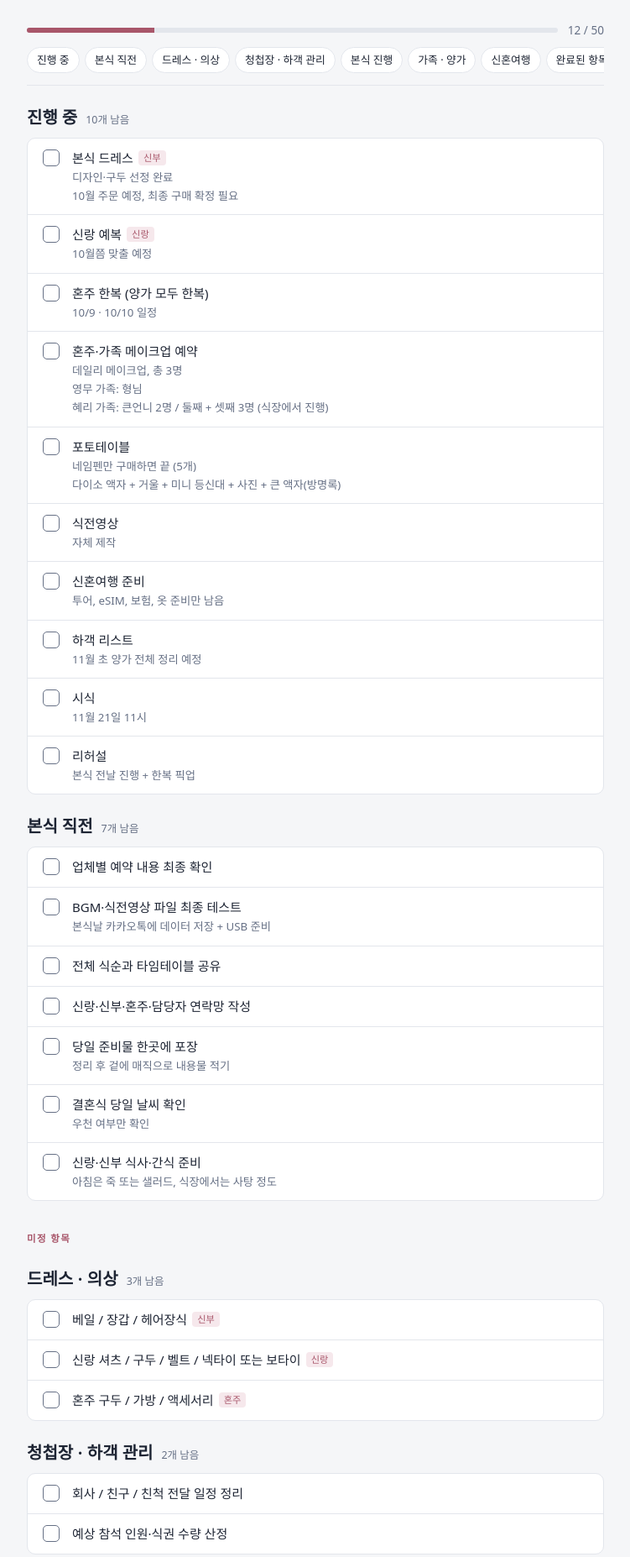
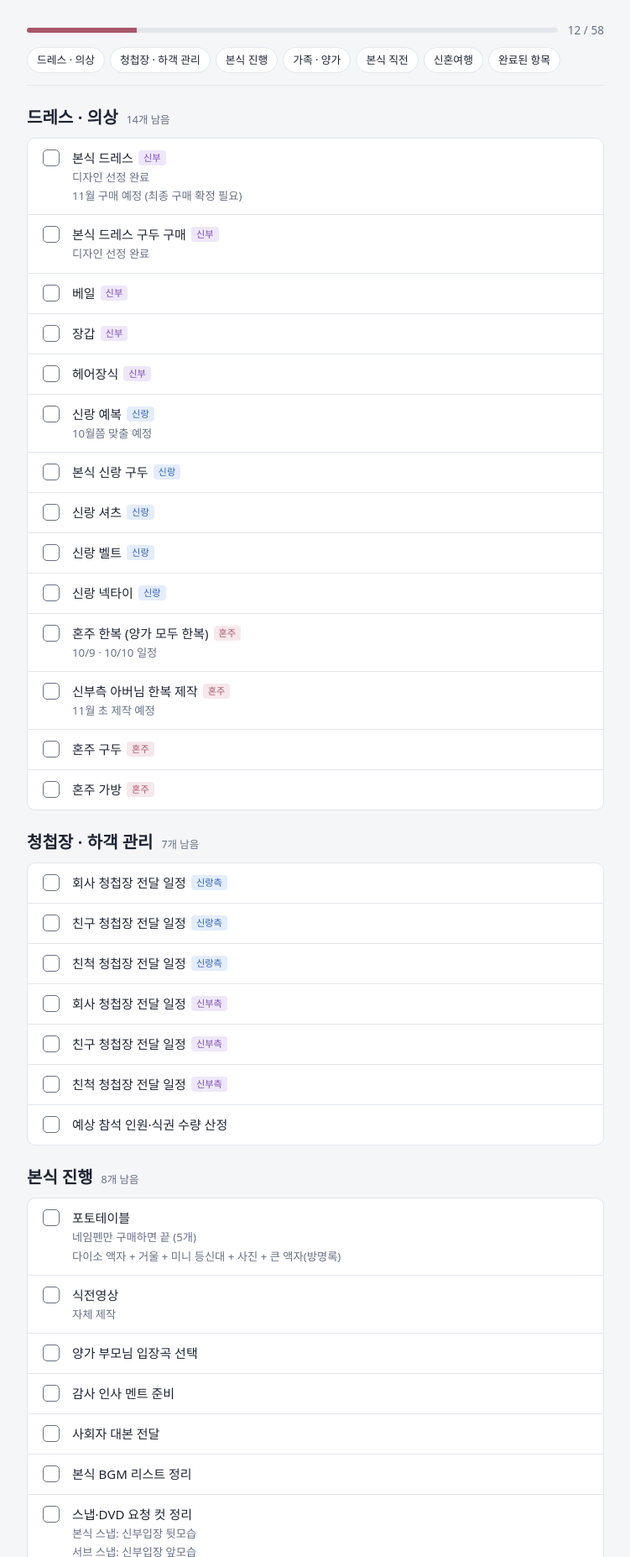
Before and after one commit to jhr-630/wedding, a plain HTML site: page index.html in a window 1280 px wide. Shown: the part 200-2054 px from the top of the page at 84% size, without its empty margins (264-1015 px from the left). Drawn offline with Linux system fonts and the light colour scheme; a web font is replaced by a local one.

Commit message:
Refactor CSS variables and update JavaScript logic

```diff
--- a/index.html
+++ b/index.html
@@ -12,15 +12,16 @@
 :root{
   --bg:#f5f6f8; --surface:#ffffff; --ink:#1d2433; --muted:#667085; --line:#e3e6ec;
   --accent:#a8566a; --accent-soft:#f6e8ec; --done:#9aa3b2;
+  --bride:#7a4bb5; --bride-soft:#efe7f9; --groom:#2f62b8; --groom-soft:#e4edfb;
   --display:"Gowun Batang", "Nanum Myeongjo", serif;
   --body:"IBM Plex Sans KR", "Apple SD Gothic Neo", "Malgun Gothic", system-ui, sans-serif;
 }
 @media (prefers-color-scheme: dark){:root:not([data-theme="light"]){
   --bg:#14171e; --surface:#1c2029; --ink:#e8eaf0; --muted:#9aa2b3; --line:#2b313d;
-  --accent:#e49aae; --accent-soft:#3a2730; --done:#6b7385; color-scheme:dark}}
+  --accent:#e49aae; --accent-soft:#3a2730; --done:#6b7385; --bride:#c4a3f0; --bride-soft:#30264a; --groom:#93b6f2; --groom-soft:#1f2c47; color-scheme:dark}}
 :root[data-theme="dark"]{
   --bg:#14171e; --surface:#1c2029; --ink:#e8eaf0; --muted:#9aa2b3; --line:#2b313d;
-  --accent:#e49aae; --accent-soft:#3a2730; --done:#6b7385; color-scheme:dark}
+  --accent:#e49aae; --accent-soft:#3a2730; --done:#6b7385; --bride:#c4a3f0; --bride-soft:#30264a; --groom:#93b6f2; --groom-soft:#1f2c47; color-scheme:dark}
 *{box-sizing:border-box}
 body{background:var(--bg);color:var(--ink);font-family:var(--body);font-size:15px;line-height:1.6;margin:0}
 .wrap{max-width:720px;margin:0 auto;padding:32px 16px 80px}
@@ -62,6 +63,8 @@ button.danger{border-color:var(--accent);color:var(--accent)}
 .tab[aria-selected="true"]{background:var(--accent);color:var(--surface);font-weight:600}
 .tab:focus-visible{outline:2px solid var(--accent);outline-offset:2px}
 header p#lead{margin-top:10px}
+.who.bride{color:var(--bride);background:var(--bride-soft)}
+.who.groom{color:var(--groom);background:var(--groom-soft)}
 .from{display:inline-block;font-size:.7rem;color:var(--muted);border:1px solid var(--line);border-radius:4px;padding:0 6px;margin-left:6px;vertical-align:2px;white-space:nowrap}
 li.leaving{opacity:.4;transition:opacity .3s}
 .empty{margin:8px 0 0;padding:12px 14px;border:1px dashed var(--line);border-radius:10px;color:var(--muted);font-size:.86rem}
@@ -94,51 +97,57 @@ li.leaving{opacity:.4;transition:opacity .3s}
 
 <script>
 const PRE = [
- {g:null, id:"p-doing", h:"진행 중", items:[
-  ["본식 드레스","디자인·구두 선정 완료\n10월 주문 예정, 최종 구매 확정 필요",'신부'],
+ {id:"p-attire", h:"드레스 · 의상", stable:true, items:[
+  ["본식 드레스","디자인 선정 완료\n11월 구매 예정 (최종 구매 확정 필요)",'신부'],
+  ["본식 드레스 구두 구매","디자인 선정 완료",'신부'],
+  ["베일",null,'신부'],
+  ["장갑",null,'신부'],
+  ["헤어장식",null,'신부'],
   ["신랑 예복","10월쯤 맞출 예정",'신랑'],
-  ["혼주 한복 (양가 모두 한복)","10/9 · 10/10 일정"],
-  ["혼주·가족 메이크업 예약","데일리 메이크업, 총 3명\n영무 가족: 형님\n혜리 가족: 큰언니 2명 / 둘째 + 셋째 3명 (식장에서 진행)"],
+  ["본식 신랑 구두",null,'신랑'],
+  ["신랑 셔츠",null,'신랑'],
+  ["신랑 벨트",null,'신랑'],
+  ["신랑 넥타이",null,'신랑'],
+  ["혼주 한복 (양가 모두 한복)","10/9 · 10/10 일정",'혼주'],
+  ["신부측 아버님 한복 제작","11월 초 제작 예정",'혼주'],
+  ["혼주 구두",null,'혼주'],
+  ["혼주 가방",null,'혼주']]},
+
+ {id:"p-guest", h:"청첩장 · 하객 관리", stable:true, items:[
+  ["회사 청첩장 전달 일정",null,'신랑측'],
+  ["친구 청첩장 전달 일정",null,'신랑측'],
+  ["친척 청첩장 전달 일정",null,'신랑측'],
+  ["회사 청첩장 전달 일정",null,'신부측'],
+  ["친구 청첩장 전달 일정",null,'신부측'],
+  ["친척 청첩장 전달 일정",null,'신부측'],
+  ["예상 참석 인원·식권 수량 산정"]]},
+
+ {id:"p-cere", h:"본식 진행", stable:true, items:[
   ["포토테이블","네임펜만 구매하면 끝 (5개)\n다이소 액자 + 거울 + 미니 등신대 + 사진 + 큰 액자(방명록)"],
   ["식전영상","자체 제작"],
-  ["신혼여행 준비","투어, eSIM, 보험, 옷 준비만 남음"],
-  ["하객 리스트","11월 초 양가 전체 정리 예정"],
-  ["시식","11월 21일 11시"],
-  ["리허설","본식 전날 진행 + 한복 픽업"]]},
+  ["양가 부모님 입장곡 선택"],
+  ["감사 인사 멘트 준비"],
+  ["사회자 대본 전달"],
+  ["본식 BGM 리스트 정리"],
+  ["스냅·DVD 요청 컷 정리","본식 스냅: 신부입장 뒷모습\n서브 스냅: 신부입장 앞모습\nDVD: 신부입장 뒷모습"],
+  ["아이폰스냅 요청 전달","부모님 입장 영상·사진 촬영 필수"]]},
 
- {g:null, id:"p-before", h:"본식 직전", items:[
+ {id:"p-family", h:"가족 · 양가", stable:true, items:[
+  ["혼주·가족 메이크업 예약","전부 식장에서 진행 예정\n혼주: 신랑 아버님 · 신랑 어머님 · 신부 아버님 · 신부 어머님\n혜리 가족: 큰언니 2명 / 작은언니 2명 / 오빠\n영무 가족: 형님"],
+  ["혼주 메이크업 시작 시간 확인 및 공유"],
+  ["시식","11월 21일 11시"]]},
+
+ {id:"p-before", h:"본식 직전", stable:true, items:[
+  ["리허설","본식 전날 진행 + 한복 픽업"],
   ["업체별 예약 내용 최종 확인"],
   ["BGM·식전영상 파일 최종 테스트","본식날 카카오톡에 데이터 저장 + USB 준비"],
-  ["전체 식순과 타임테이블 공유"],
+  ["전체 식순·당일 타임테이블 정리 및 공유"],
   ["신랑·신부·혼주·담당자 연락망 작성"],
   ["당일 준비물 한곳에 포장","정리 후 겉에 매직으로 내용물 적기"],
   ["결혼식 당일 날씨 확인","우천 여부만 확인"],
   ["신랑·신부 식사·간식 준비","아침은 죽 또는 샐러드, 식장에서는 사탕 정도"]]},
 
- {g:"미정 항목", id:"p-attire", h:"드레스 · 의상", items:[
-  ["베일 / 장갑 / 헤어장식",null,'신부'],
-  ["신랑 셔츠 / 구두 / 벨트 / 넥타이 또는 보타이",null,'신랑'],
-  ["혼주 구두 / 가방 / 액세서리",null,'혼주']]},
-
- {g:"미정 항목", id:"p-guest", h:"청첩장 · 하객 관리", items:[
-  ["회사 / 친구 / 친척 전달 일정 정리"],
-  ["예상 참석 인원·식권 수량 산정"]]},
-
- {g:"미정 항목", id:"p-cere", h:"본식 진행", items:[
-  ["양가 부모님 입장곡 선택"],
-  ["감사 인사 멘트 준비"],
-  ["사회자 대본 전달"],
-  ["본식 BGM 리스트 정리"],
-  ["스냅·DVD 요청 컷 정리","본식 스냅: 신부입장 뒷모습\n서브 스냅: 신부입장 앞모습\nDVD: 신부입장 뒷모습"],
-  ["당일 타임테이블 정리"],
-  ["아이폰스냅 요청 전달","부모님 입장 영상·사진 촬영 필수"]]},
-
- {g:"미정 항목", id:"p-family", h:"가족 · 양가", items:[
-  ["혼주 메이크업 시작 시간 확인"],
-  ["본식 당일 가족 집합 시간 공유"],
-  ["본식 전 시식 일정 확인"]]},
-
- {g:"미정 항목", id:"p-trip", h:"신혼여행", items:[
+ {id:"p-trip", h:"신혼여행", stable:true, items:[
   ["eSIM · 여행자보험 가입"],
   ["항공권 이름 철자 확인"],
   ["숙소 바우처 확인"],
@@ -146,7 +155,7 @@ const PRE = [
   ["공항 이동 방법","자차 이용, 주차장 예약 필요"],
   ["캐리어 3개 준비","기존 2개 + 새로 산 1개 (아직 배송 전)"]]},
 
- {g:null, id:"p-done", h:"완료된 항목", done:true, items:[
+ {id:"p-done", h:"완료된 항목", done:true, stable:true, items:[
   ["상견례","7월 3일"],
   ["청첩장·모바일청첩장 제작, 식권 출력, 부자재 구매","조립은 8/15 연휴에 진행"],
   ["사회자 섭외"],
@@ -333,10 +342,11 @@ const list=document.getElementById("list"), chips=document.getElementById("chips
 let onlyOpen=false, cur="pre";
 const isOn=(key,sec)=>key in state?!!state[key]:!!sec.done;
 
+const whoCls=w=>(w==="신부"||w==="신부측")?"bride":(w==="신랑"||w==="신랑측")?"groom":"";
 function itemLi(it,key,sec,from){
   const li=document.createElement("li");
   const note=it[1]?it[1].split("\n").map(l=>`<span class="n">${esc(l)}</span>`).join(""):"";
-  li.innerHTML=`<label for="${key}"><input type="checkbox" id="${key}"><span class="txt"><span class="t">${esc(it[0])}${it[2]?`<span class="who">${it[2]}</span>`:""}${from?`<span class="from">${from}</span>`:""}</span>${note}</span></label>`;
+  li.innerHTML=`<label for="${key}"><input type="checkbox" id="${key}"><span class="txt"><span class="t">${esc(it[0])}${it[2]?`<span class="who ${whoCls(it[2])}">${it[2]}</span>`:""}${from?`<span class="from">${from}</span>`:""}</span>${note}</span></label>`;
   const cb=li.querySelector("input");cb.checked=isOn(key,sec);li.classList.toggle("on",cb.checked);
   cb.addEventListener("change",()=>{
     state[key]=cb.checked;li.classList.toggle("on",cb.checked);save();
@@ -345,10 +355,12 @@ function itemLi(it,key,sec,from){
   return li;
 }
 const moves=()=>TABS[cur].data.some(s=>s.done);
+function hsh(t){let h=5381;for(const c of t)h=((h<<5)+h+c.codePointAt(0))|0;return (h>>>0).toString(36)}
+const keyOf=(sec,it,i)=>sec.stable?"p-"+hsh(it[0]+"|"+(it[2]||"")):sec.id+"-"+i;
 function render(){
   list.innerHTML="";chips.innerHTML="";let lastGroup=null;
   const data=TABS[cur].data, mv=moves(), moved=[];
-  if(mv)data.forEach(sec=>{if(!sec.done)sec.items.forEach((it,i)=>{const key=sec.id+"-"+i;if(isOn(key,sec))moved.push([it,key,sec])})});
+  if(mv)data.forEach(sec=>{if(!sec.done)sec.items.forEach((it,i)=>{const key=keyOf(sec,it,i);if(isOn(key,sec))moved.push([it,key,sec])})});
   data.forEach(sec=>{
     if(!sec.g){lastGroup=null}else if(sec.g!==lastGroup){const d=document.createElement("div");d.className="group-label";d.textContent=sec.g;list.appendChild(d);lastGroup=sec.g}
     const s=document.createElement("section");s.id=sec.id;
@@ -356,7 +368,7 @@ function render(){
     const ul=document.createElement("ul");
     if(mv&&sec.done)moved.forEach(([it,key,src])=>ul.appendChild(itemLi(it,key,src,src.h)));
     sec.items.forEach((it,i)=>{
-      const key=sec.id+"-"+i;
+      const key=keyOf(sec,it,i);
       if(mv&&!sec.done&&isOn(key,sec))return;
       ul.appendChild(itemLi(it,key,sec,null));
     });
@@ -387,7 +399,7 @@ function update(){
     s.querySelectorAll("li").forEach(li=>li.hidden=onlyOpen&&li.classList.contains("on"));
     s.hidden=onlyOpen&&boxes.length-d===0;
   });
-  TABS[cur].data.forEach(sec=>sec.items.forEach((_,i)=>{tot++;if(isOn(sec.id+"-"+i,sec))done++}));
+  TABS[cur].data.forEach(sec=>sec.items.forEach((it,i)=>{tot++;if(isOn(keyOf(sec,it,i),sec))done++}));
   document.querySelectorAll(".group-label").forEach(g=>{
     let n=g.nextElementSibling,any=false;while(n&&n.tagName==="SECTION"){if(!n.hidden)any=true;n=n.nextElementSibling}
     g.hidden=!any;
@@ -414,7 +426,7 @@ const conf=document.getElementById("confirm");
 document.getElementById("reset").onclick=()=>conf.hidden=false;
 document.getElementById("no").onclick=()=>conf.hidden=true;
 document.getElementById("yes").onclick=()=>{
-  TABS[cur].data.forEach(sec=>sec.items.forEach((_,i)=>{delete state[sec.id+"-"+i]}));
+  TABS[cur].data.forEach(sec=>sec.items.forEach((it,i)=>{delete state[keyOf(sec,it,i)]}));
   save();conf.hidden=true;render();
 };
 </script>
```
